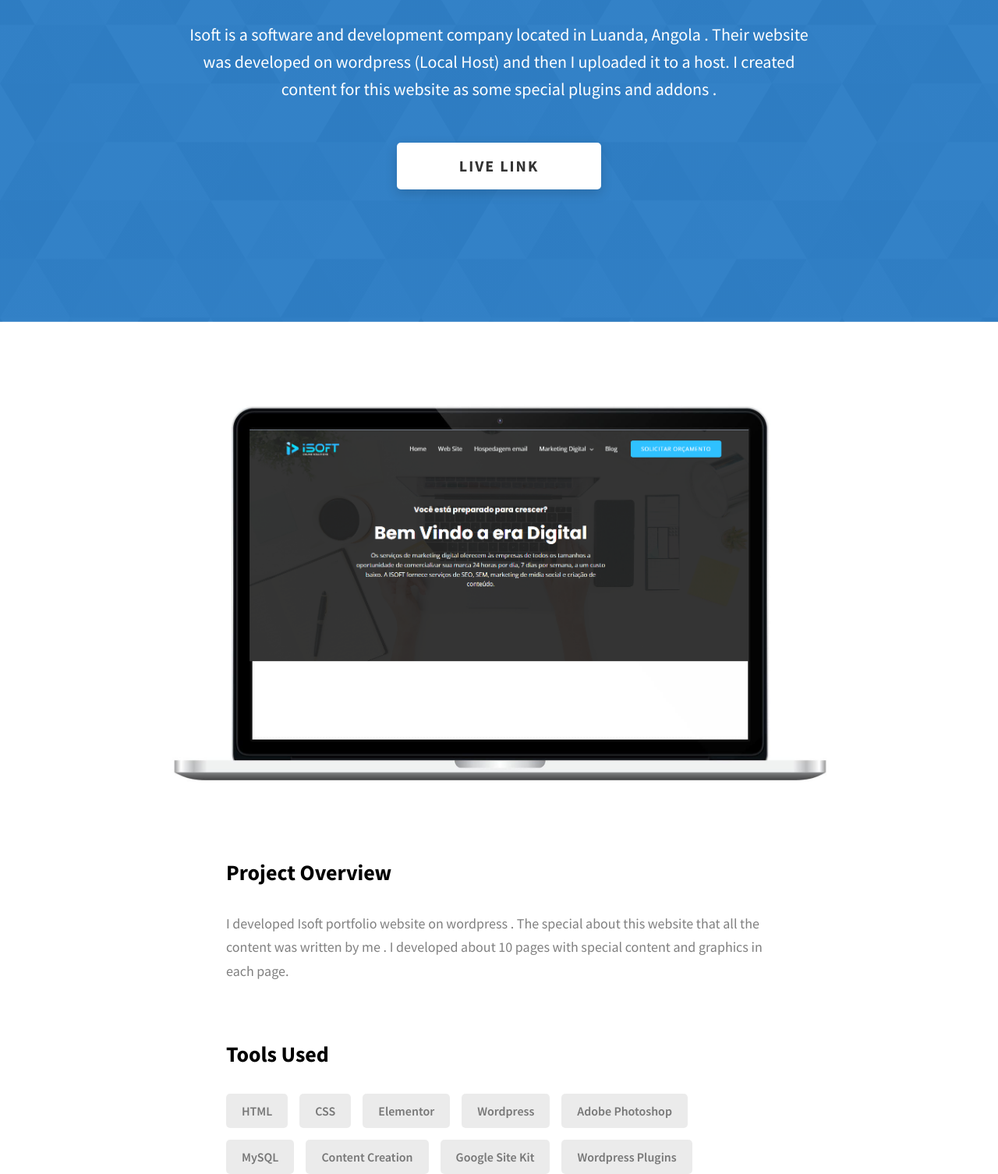
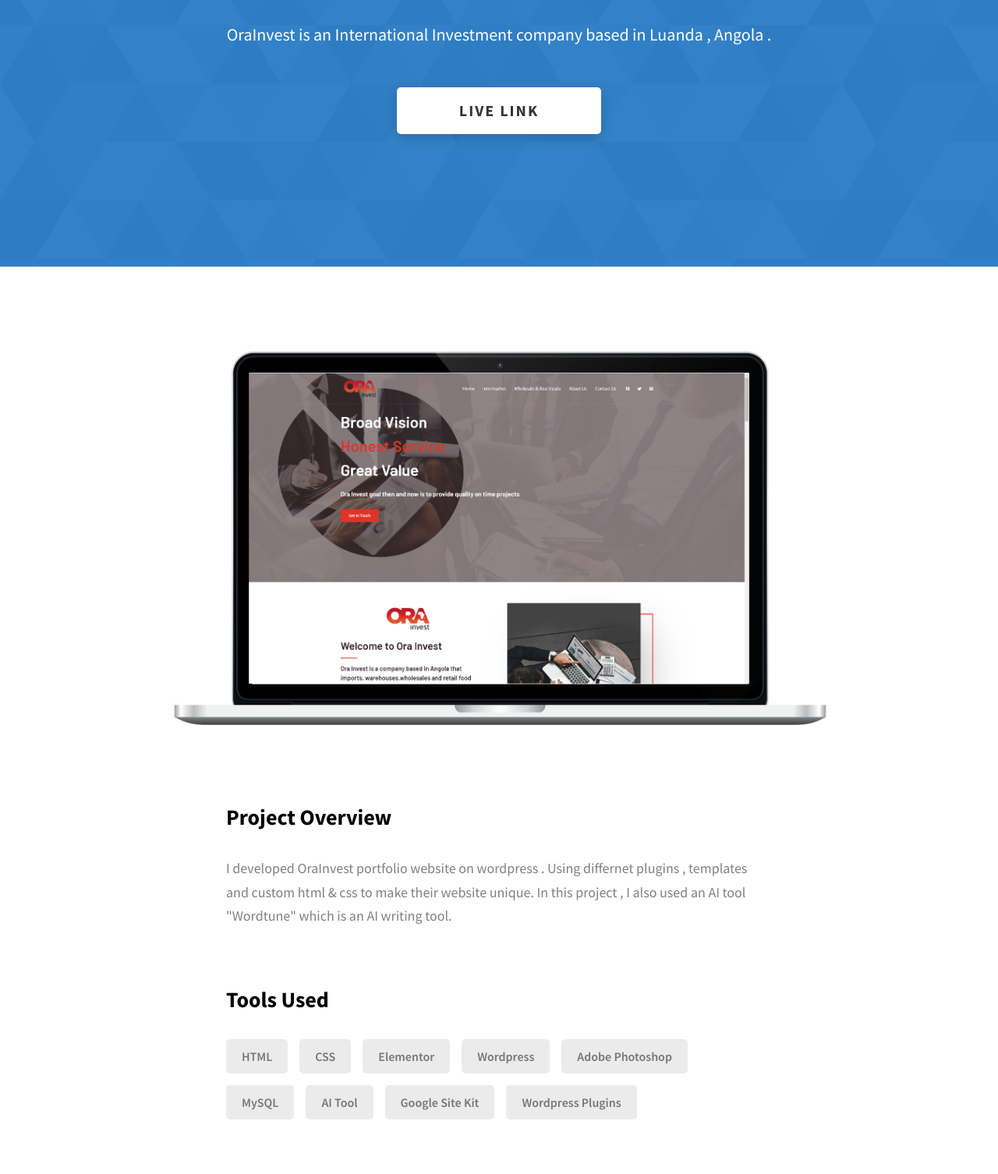
Before and after one commit to husseinmortada21/MyPortfolio, a website: page project-4.html in a window 1280 px wide. Shown: the part 343-1849 px from the top of the page at 78% size. Drawn offline with Linux system fonts and the light colour scheme.

Commit message:
Update project-4.html

```diff
--- a/project-4.html
+++ b/project-4.html
@@ -87,10 +87,10 @@
         <h1 class="heading-primary">Project 4</h1>
         <div class="project-cs-hero__info">
           <p class="text-primary">
-            Isoft is a software and development company located in Luanda, Angola . Their website was developed on wordpress (Local Host) and then I uploaded it to a host. I created content for this website as some special plugins and addons .
+           OraInvest is an International Investment company based in Luanda , Angola .
         </div>
         <div class="project-cs-hero__cta">
-          <a href="https://isoft.co.ao" class="btn btn--bg" target="_blank">Live Link</a>
+          <a href="https://orainvest.com" class="btn btn--bg" target="_blank">Live Link</a>
         </div>
       </div>
     </section>
@@ -99,7 +99,7 @@
         <div class="project-details__content">
           <div class="project-details__showcase-img-cont">
             <img
-              src="./assets/jpeg/project-mockup-isoft.png"
+              src="./assets/jpeg/project-mockup-intermarket.png"
               alt="Project Image"
               class="project-details__showcase-img"
             />
@@ -108,8 +108,8 @@
             <div class="project-details__desc">
               <h3 class="project-details__content-title">Project Overview</h3>
               <p class="project-details__desc-para">
-                I developed Isoft portfolio website on wordpress . The special about this website that all the content was written by me .
-                I developed about 10 pages with special content and graphics in each page.
+                I developed OraInvest portfolio website on wordpress . Using differnet plugins , templates and custom html & css to make their website unique.
+                In this project , I also used an AI tool "Wordtune" which is an AI writing tool.
               </p>
             </div>
             <div class="project-details__tools-used">
@@ -121,7 +121,7 @@
                 <div class="skills__skill">Wordpress</div>
                 <div class="skills__skill">Adobe Photoshop</div>
                 <div class="skills__skill">MySQL</div>
-                <div class="skills__skill">Content Creation</div>
+                <div class="skills__skill">AI Tool</div>
                 <div class="skills__skill">Google Site Kit</div>
                 <div class="skills__skill">Wordpress Plugins</div>
               </div>
@@ -129,7 +129,7 @@
             <div class="project-details__links">
               <h3 class="project-details__content-title">See Live</h3>
               <a
-                href="https://isoft.co.ao"
+                href="https://orainvest.com"
                 class="btn btn--med btn--theme project-details__links-btn"
                 target="_blank"
                 >Live Link</a
```
